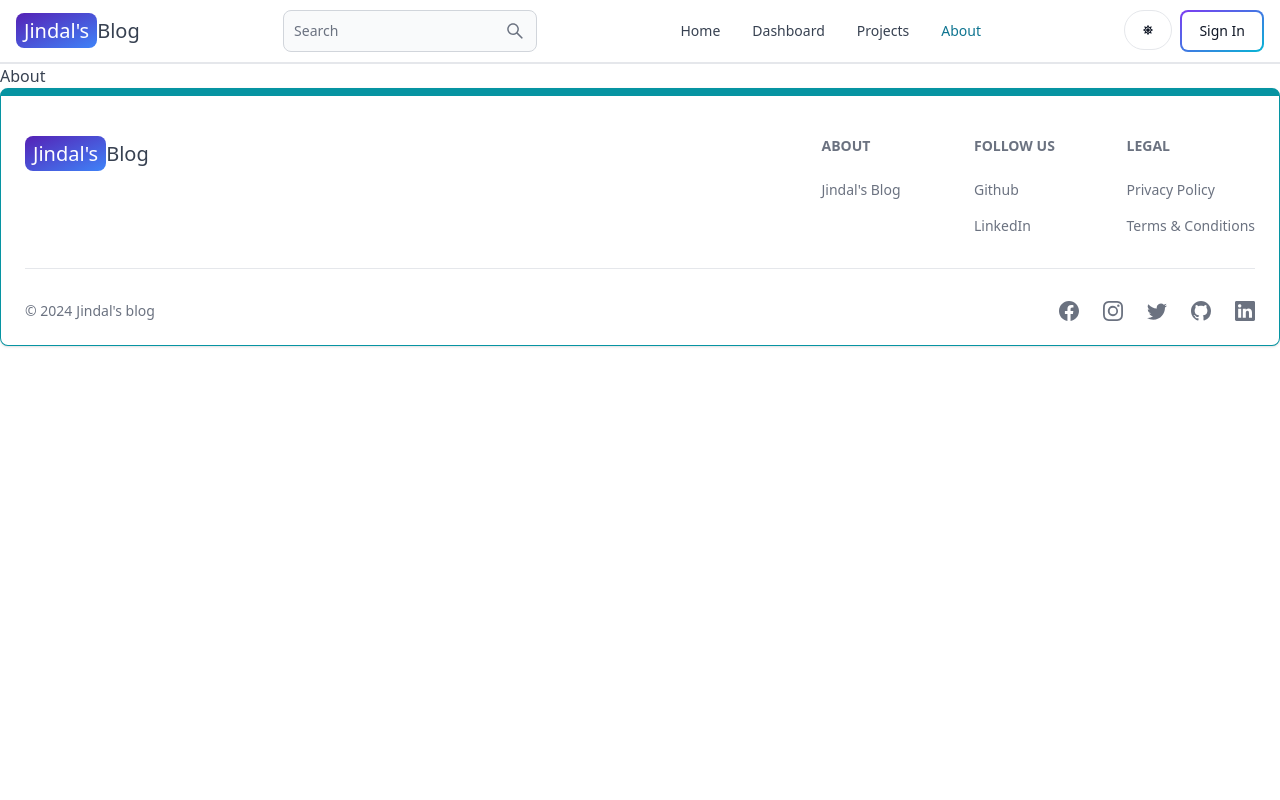
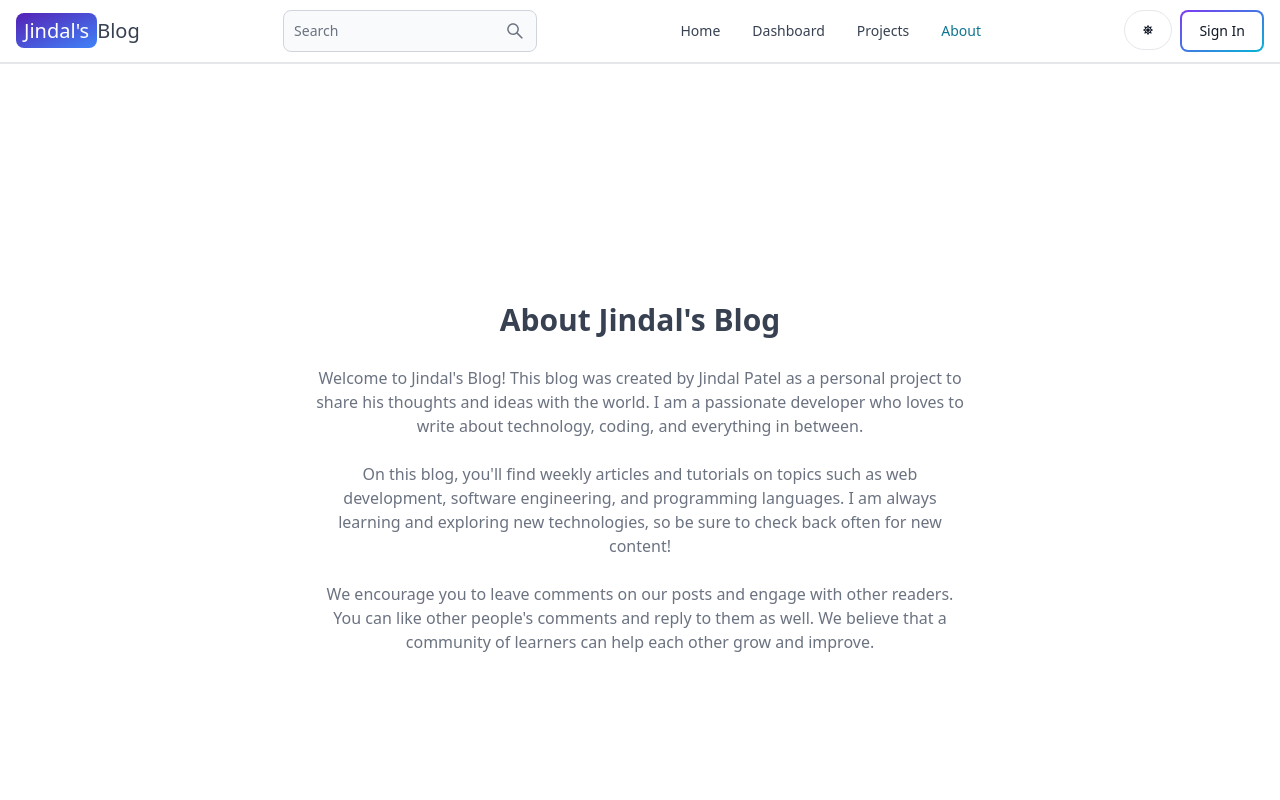
Before and after one commit to jindal163/MyMERNBlog, a React app in the folder client/: page /about in a window 1280 px wide. Shown: the top 800 px of the page. Built offline with nearby package versions, Linux system fonts and the light colour scheme; the HTML template or start-up script is replaced by a standard one.

Commit message:
Complete about and project page

```diff
--- a/client/src/components/CallToAction.jsx
+++ b/client/src/components/CallToAction.jsx
@@ -11,7 +11,7 @@
                 Checkout these resources with 100 JavaScript Projects
             </p>
             <Button gradientDuoTone='purpleToPink' className='rounded-tl-xl rounded-bl-none'>
-                <a href="https://www.100jsprojects.com" target='_blank' rel='noopener noreferrer'>
+                <a href="#" target='_blank' rel='noopener noreferrer'>
                     100 JavaScript Projects
                 </a>
             </Button>
--- a/client/src/pages/About.jsx
+++ b/client/src/pages/About.jsx
@@ -2,6 +2,36 @@
 
 export default function About() {
   return (
-    <div>About</div>
-  )
+    <div className='min-h-screen flex items-center justify-center'>
+      <div className='max-w-2xl mx-auto p-3 text-center'>
+        <div>
+          <h1 className='text-3xl font font-semibold text-center my-7'>
+            About Jindal's Blog
+          </h1>
+          <div className='text-md text-gray-500 flex flex-col gap-6'>
+            <p>
+              Welcome to Jindal's Blog! This blog was created by Jindal Patel
+              as a personal project to share his thoughts and ideas with the
+              world. I am a passionate developer who loves to write about
+              technology, coding, and everything in between.
+            </p>
+
+            <p>
+              On this blog, you'll find weekly articles and tutorials on topics
+              such as web development, software engineering, and programming
+              languages. I am always learning and exploring new
+              technologies, so be sure to check back often for new content!
+            </p>
+
+            <p>
+              We encourage you to leave comments on our posts and engage with
+              other readers. You can like other people's comments and reply to
+              them as well. We believe that a community of learners can help
+              each other grow and improve.
+            </p>
+          </div>
+        </div>
+      </div>
+    </div>
+  );
 }
--- a/client/src/pages/Projects.jsx
+++ b/client/src/pages/Projects.jsx
@@ -1,7 +1,12 @@
 import React from 'react'
+import CallToAction from '../components/CallToAction';
 
 export default function Projects() {
   return (
-    <div>Projects</div>
+    <div className='min-h-screen max-w-2xl mx-auto flex justify-center items-center flex-col gap-6 p-3'>
+      <h1 className='text-3xl font-semibold'>Pojects</h1>
+      <p className='text-md text-gray-500'>Build fun and engaging projects while learning HTML, CSS, and JavaScript!</p>
+      <CallToAction />
+    </div>
   )
 }
```
